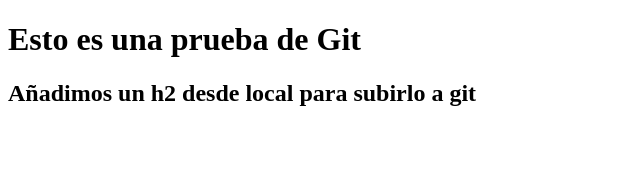
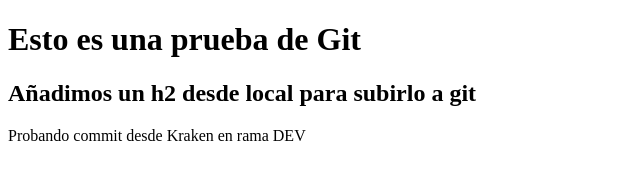
Before and after one commit to franco90/pruebasGit, a plain HTML site: page index.html in a window 1280 px wide. Shown: the whole page, without its empty margins (0-640 px from the left). Drawn offline with Linux system fonts and the light colour scheme.

Commit message:
Subiendo commit con Kraken

```diff
--- a/index.html
+++ b/index.html
@@ -8,6 +8,12 @@
 <body>
     <h1>Esto es una prueba de Git</h1>
     <h2>Añadimos un h2 desde local para subirlo a git</h2>
+
+    <div>
+        <p>
+            Probando commit desde Kraken en rama DEV
+        </p>
+    </div>
 </body>
 
 
```
